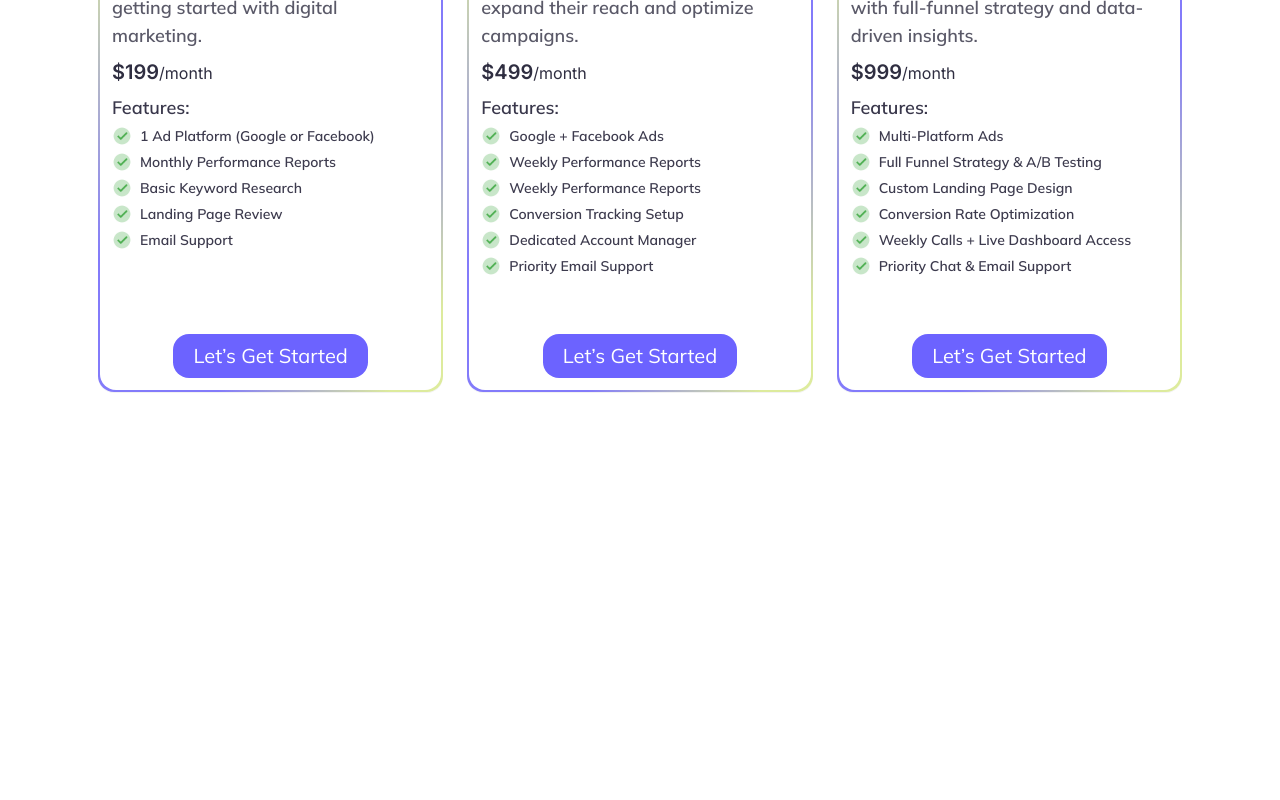
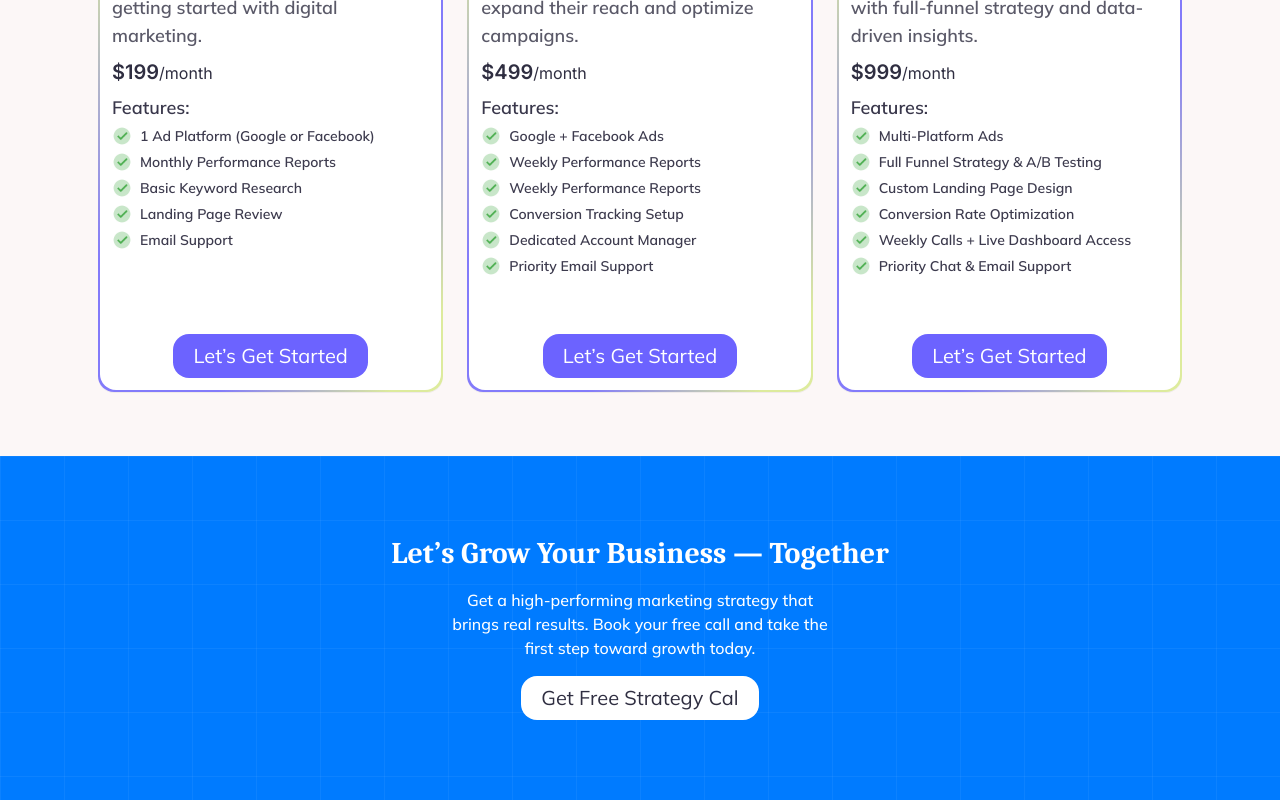
Before and after one commit to mohammedAliYusuf09/react-mate, a Next.js app: page / in a window 1280 px wide. Shown: the part 4464-5264 px from the top of the page. Before the commit the page ends 4920 px from the top, so only its background shows below. Built offline with nearby package versions, Linux system fonts and the light colour scheme.

Commit message:
action section design

```diff
--- a/app/globals.css
+++ b/app/globals.css
@@ -1,7 +1,7 @@
 @import "tailwindcss";
 
 :root {
-  --background: rgb(252, 247, 247)
+  --background: #FCF7F7;
   --foreground: #2F2E41;
   --socendary: #6C63FF;
   --third-color: #5A5968;
--- a/app/page.tsx
+++ b/app/page.tsx
@@ -1,3 +1,4 @@
+import ActionSection from "@/components/ActionSection";
 import ClientLogo from "@/components/ClientLogo";
 import Hero from "@/components/Hero";
 import Navbar from "@/components/Navbar";
@@ -19,6 +20,7 @@ export default function Home() {
       <Testimonial/>
       <Portfolio/>
       <Pricing/>
+      <ActionSection/>
     </>
   );
 }
--- /dev/null
+++ b/components/ActionSection.tsx
@@ -0,0 +1,38 @@
+import { Caladea, Mulish } from "next/font/google";
+
+
+
+
+const mulish = Mulish({
+  subsets: ['latin'],
+  weight: ['400', '500', '600', '700'], // Add weights you plan to use
+  display: 'swap',
+});
+
+const caladea = Caladea({
+  subsets: ["latin"],
+  weight: ["400", "700"], // You can also add "italic", "700italic" if needed
+  display: "swap",
+});
+
+function ActionSection() {
+  return (
+    <div className="bg-grid-blue">
+      <div className="responsive-container flex flex-col gap-4 items-center justify-center py-20">
+        <h2 className={`${caladea.className} text-3xl text-white font-bold text-center`}>Let’s Grow Your Business — Together</h2>
+
+        <p className={`${mulish.className} text-white font-medium text-center max-w-96`}>
+          Get a high-performing marketing strategy that brings real results. Book your free call and take the first step toward growth today.
+        </p>
+
+        <button className={`${mulish.className} bg-white hover:bg-gray-200 text-lg md:text-xl text-[#2F2E41]
+          px-5 py-2 rounded-2xl transition-colors ease-in-out duration-150`}>Get Free Strategy Cal</button>
+
+
+
+      </div>
+    </div>
+  )
+}
+
+export default ActionSection
```
